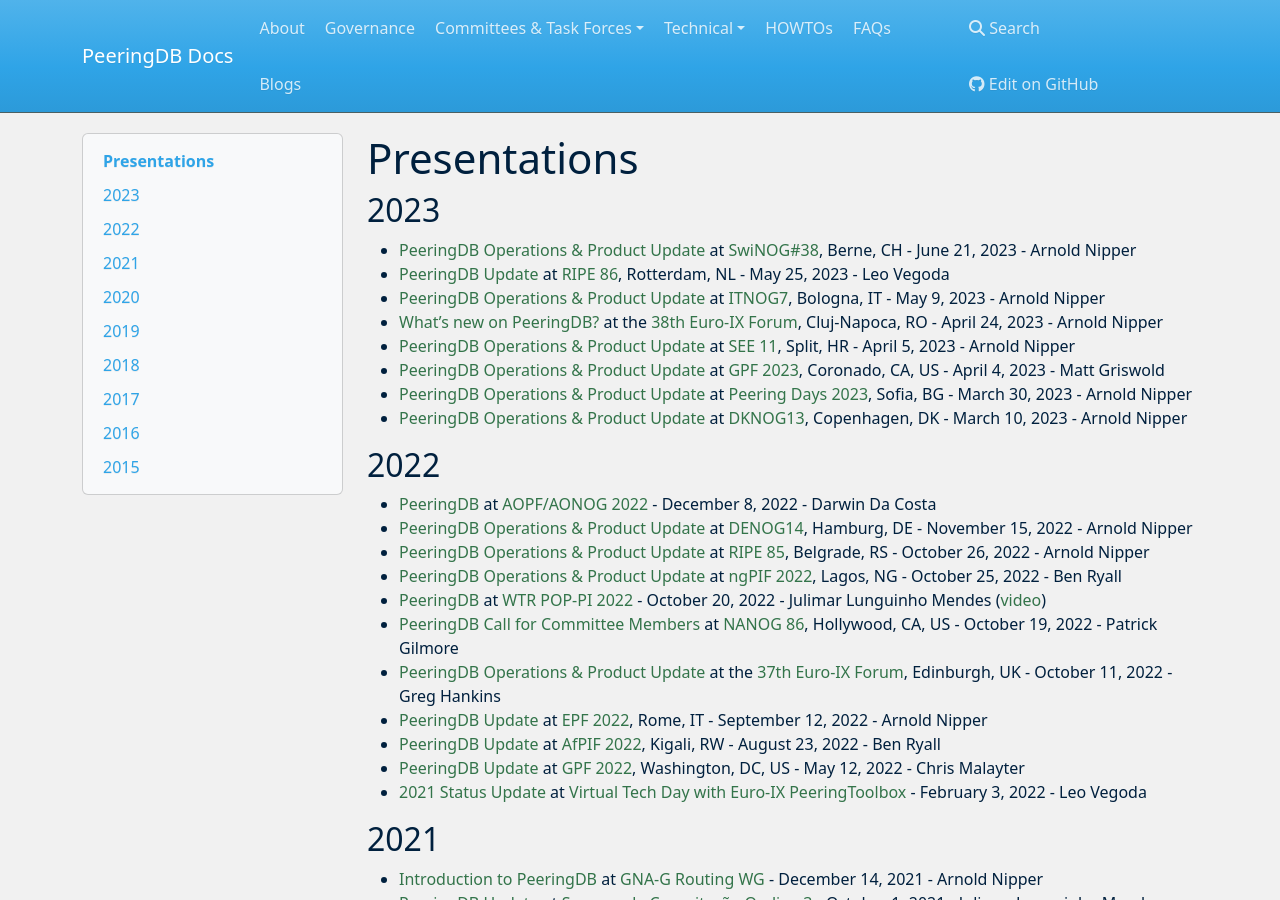
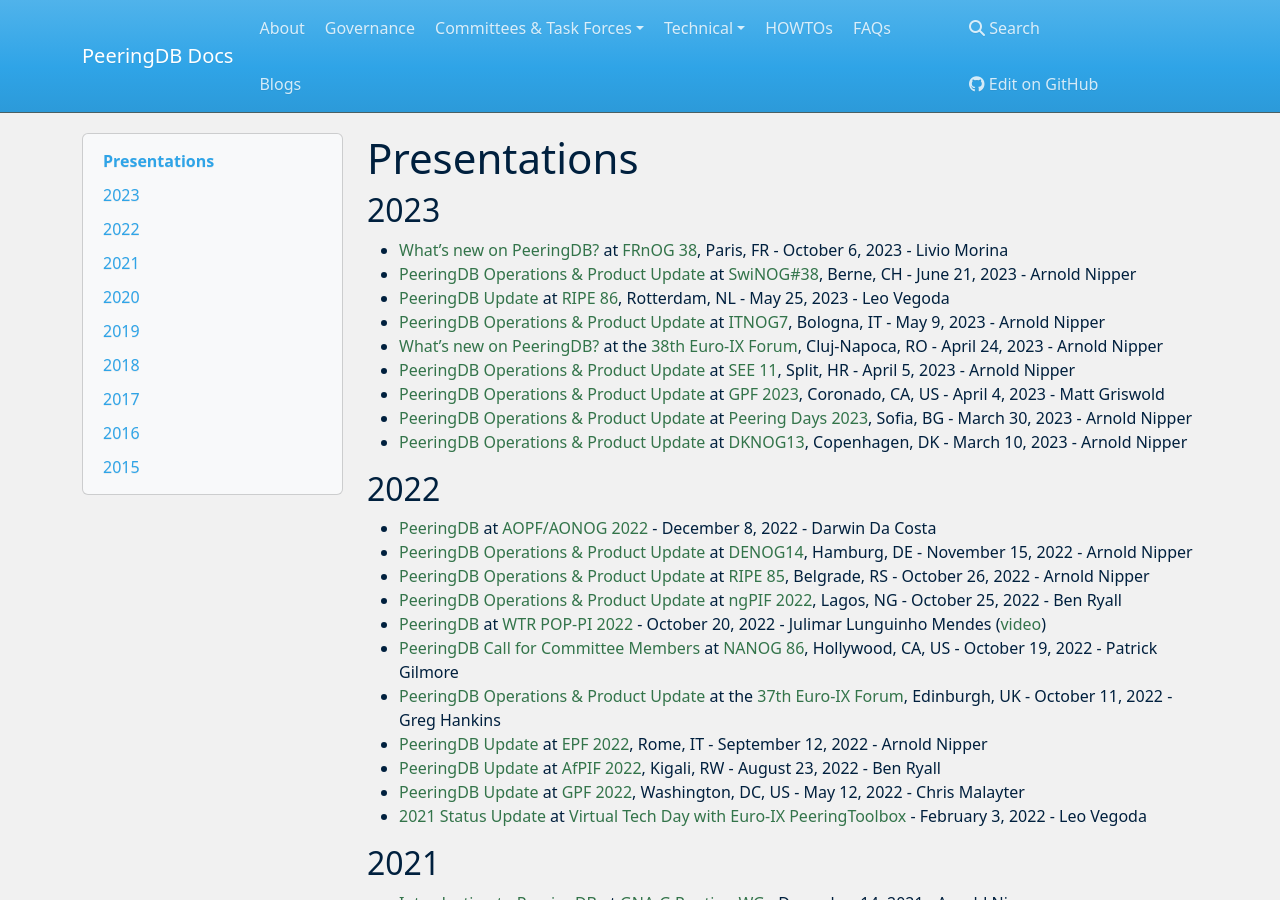
Before and after one commit to peeringdb/docs, an MkDocs documentation site: the page built from docs/presentations.md, in a window 1280 px wide and 900 px high. Built offline with MkDocs 1.6.1, drawn with Linux system fonts in a browser that asks for light colours; nearby versions of some CDN libraries.

Commit message:
Added Livio's FRnOG 38 slides.

```diff
--- a/docs/presentations.md
+++ b/docs/presentations.md
@@ -2,6 +2,7 @@
 
 ## 2023
 
+- [What’s new on PeeringDB?](presentation/20231006_FRNOG38_Livio_Morina.pdf) at [FRnOG 38](https://www.frnog.org/?page=meetings&lang=en), Paris, FR - October 6, 2023 - Livio Morina
 - [PeeringDB Operations & Product Update](presentation/20230621_SwiNOG38_Arnold_Nipper.pdf) at [SwiNOG#38](https://www.swinog.ch/meetings/swinog38/), Berne, CH - June 21, 2023 - Arnold Nipper
 - [PeeringDB Update](presentation/20230525_RIPE86_Leo_Vegoda.pdf) at [RIPE 86](https://ripe86.ripe.net/), Rotterdam, NL - May 25, 2023 - Leo Vegoda
 - [PeeringDB Operations & Product Update](presentation/20230510_ITNOG7_Arnold_Nipper.pdf) at [ITNOG7](https://www.itnog.it/itnog7/), Bologna, IT - May 9, 2023 - Arnold Nipper
```
Also changed, not shown: 1 other file.
